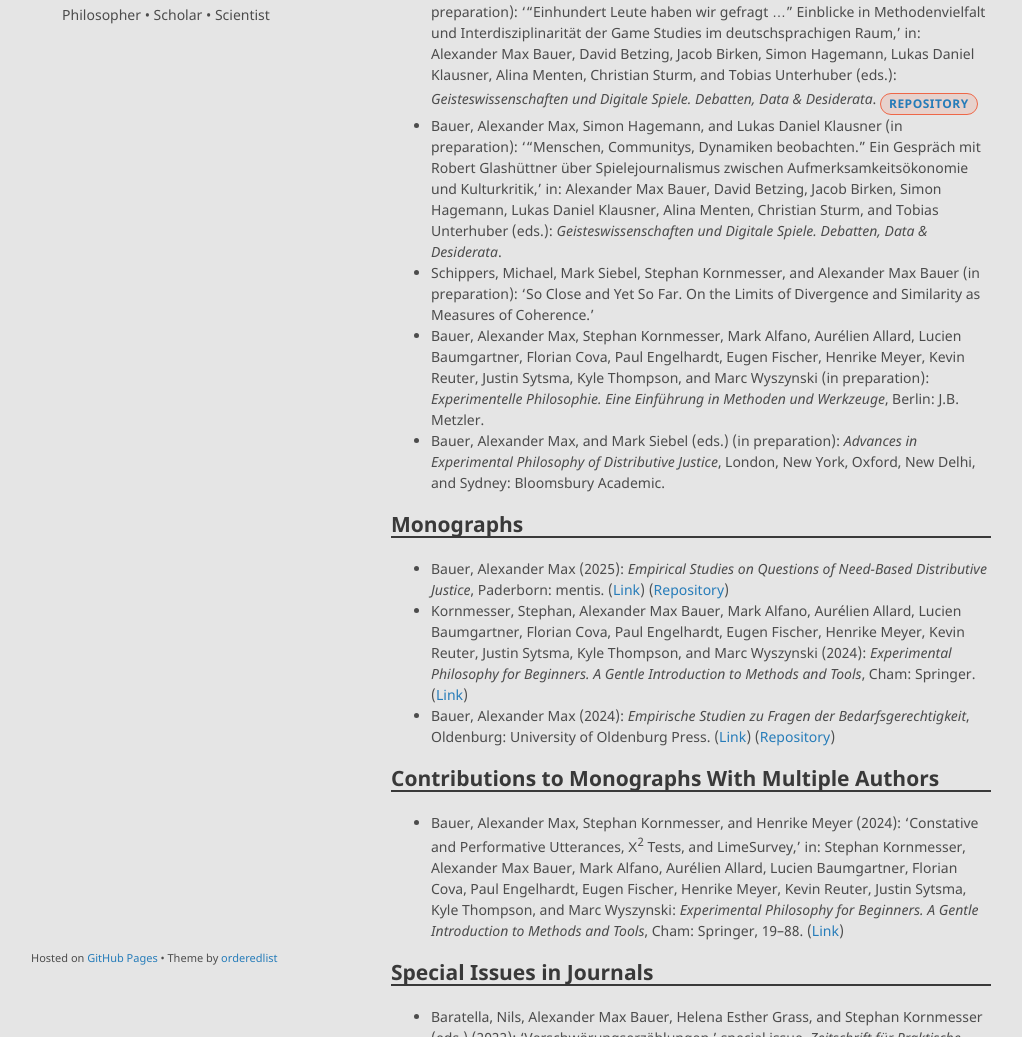
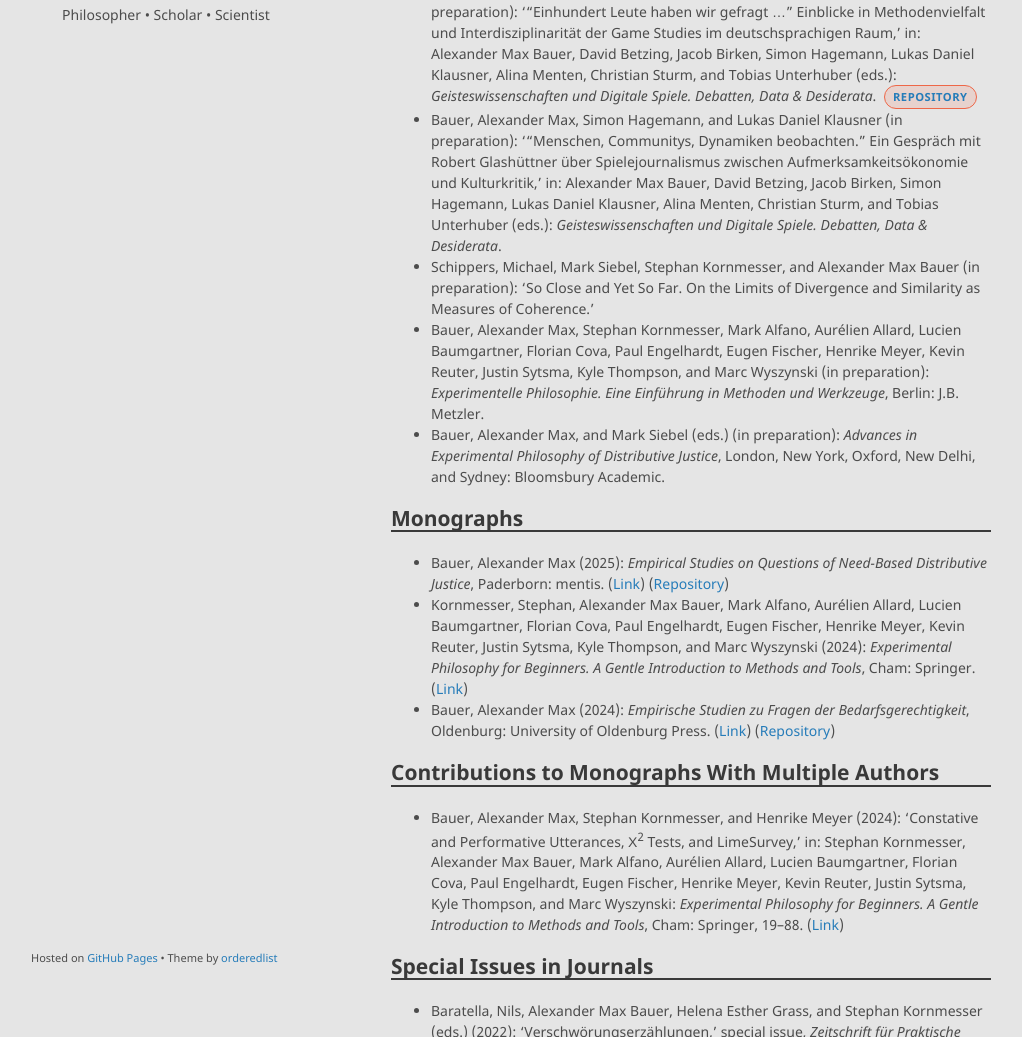
Before and after one commit to alephmembeth/alephmembeth.github.io, a Jekyll site: the page built from publications.md, in a window 1280 px wide and 1400 px high. Shown: the part 363-1400 px from the top of the window, without its empty margins (129-1151 px from the left). Built offline with Jekyll 4.4.1, drawn with Linux system fonts in a browser that asks for light colours; our own code applies the rules of GitHub Pages for plain Markdown files.

Commit message:
Update style.scss

```diff
--- a/assets/css/style.scss
+++ b/assets/css/style.scss
@@ -4,11 +4,12 @@
 @import "jekyll-theme-minimal";
 
 .pub-label {
-   display: inline-block;
-   padding: 1px 8px;
-   margin-right: 6px;
-   margin-top: 8px;
-   font-size: 0.75rem;
+   display: inline-flex;
+   align-items: center;
+   padding: 0 8px;
+   height: 1.4rem;
+   margin-left: 4px;
+   font-size: 0.7rem;
    font-weight: 600;
    border-radius: 12px;
    text-transform: uppercase;
```
